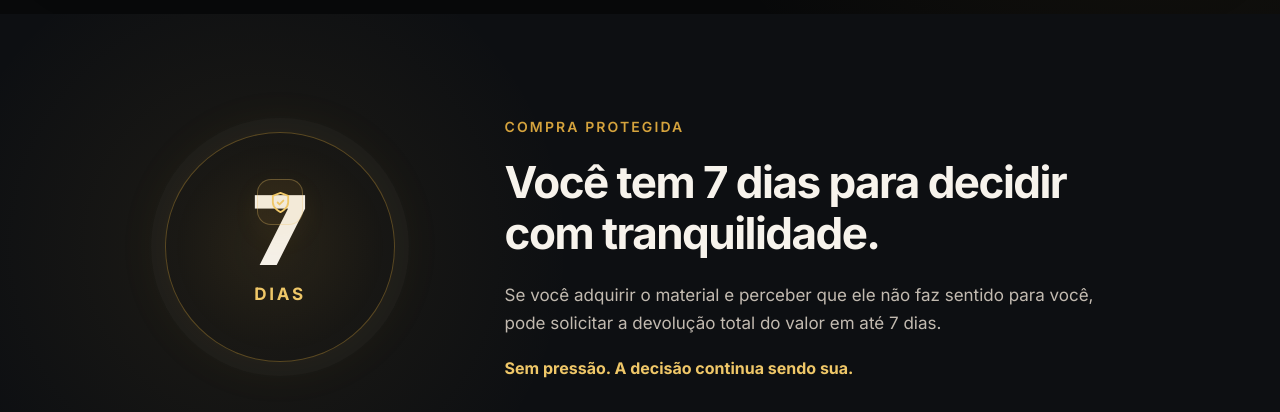
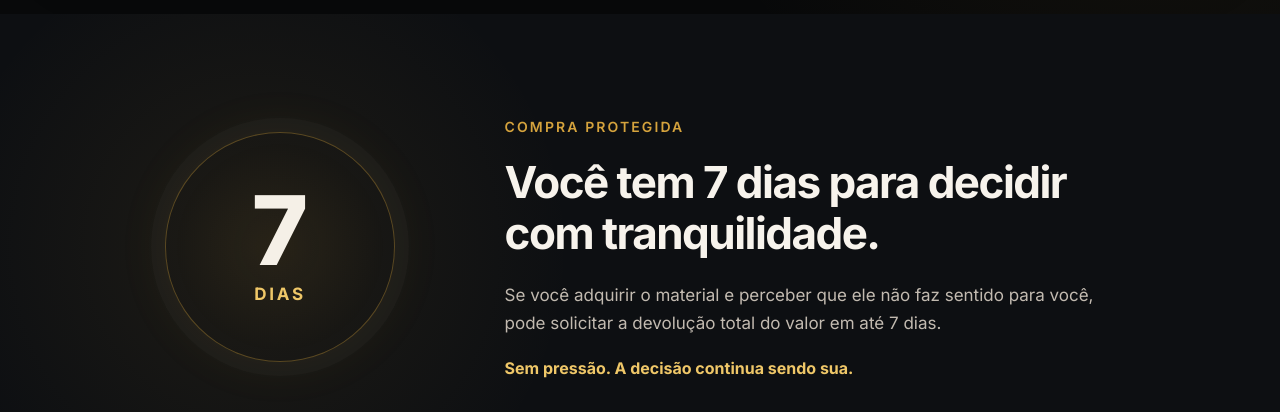
Before and after one commit to bryanbragaabj-crypto/pagina-vendas-ebook, a React (Vite) app: page / in a window 1280 px wide. Shown: the part 9160-9572 px from the top of the page. Built offline with nearby package versions, Linux system fonts and the light colour scheme; no server answers.

Commit message:
Remove icone do selo de garantia

```diff
--- a/src/components/SalesPage/SalesPage.jsx
+++ b/src/components/SalesPage/SalesPage.jsx
@@ -194,7 +194,7 @@ export function OfferSection() {
 }
 
 export function GuaranteeSection() {
-  return <section className="guarantee section"><div className="shell guarantee__grid"><div className="guarantee__mark"><Icon name="shield" /><strong>7</strong><span>dias</span></div><div><p className="eyebrow">Compra protegida</p><h2>Você tem 7 dias para decidir com tranquilidade.</h2><p>Se você adquirir o material e perceber que ele não faz sentido para você, pode solicitar a devolução total do valor em até 7 dias.</p><strong className="guarantee__note">Sem pressão. A decisão continua sendo sua.</strong>{/* TODO: inserir o link real da política de reembolso quando for fornecido. */}</div></div></section>
+  return <section className="guarantee section"><div className="shell guarantee__grid"><div className="guarantee__mark"><strong>7</strong><span>dias</span></div><div><p className="eyebrow">Compra protegida</p><h2>Você tem 7 dias para decidir com tranquilidade.</h2><p>Se você adquirir o material e perceber que ele não faz sentido para você, pode solicitar a devolução total do valor em até 7 dias.</p><strong className="guarantee__note">Sem pressão. A decisão continua sendo sua.</strong>{/* TODO: inserir o link real da política de reembolso quando for fornecido. */}</div></div></section>
 }
 
 export function FAQSection() {
```
